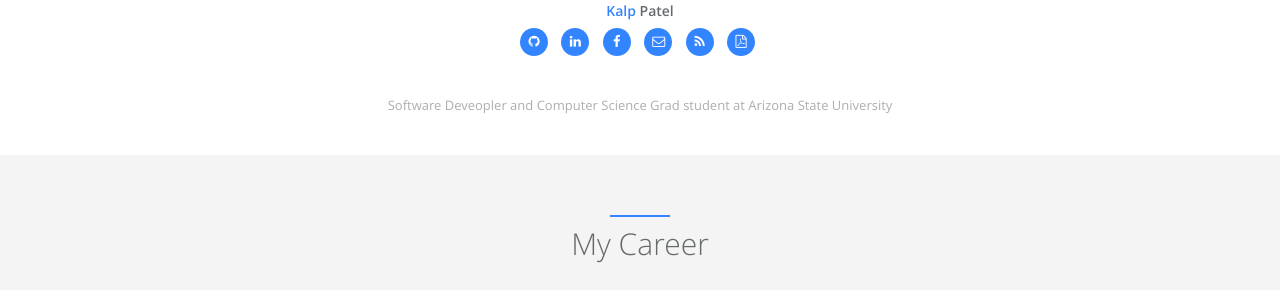
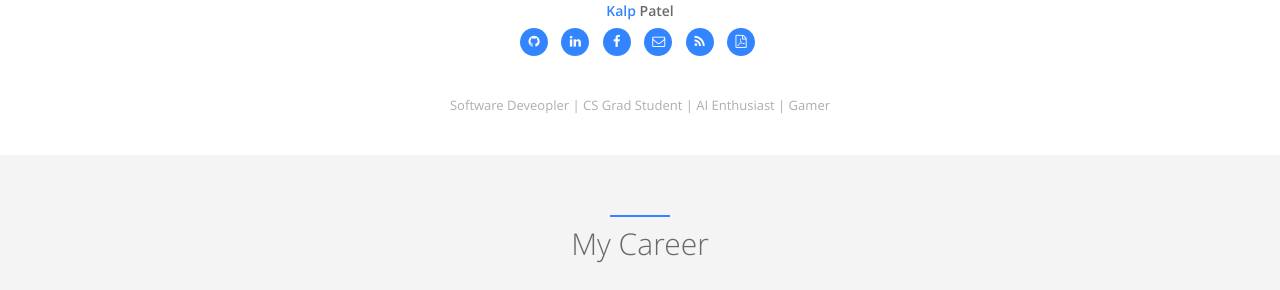
Before and after one commit to kalp121/kalp121.github.io, a Jekyll site: the page built from index.html, in a window 1280 px wide and 900 px high, scrolled down 563 px. Shown: the part 164-454 px from the top of the window. Built offline with Jekyll 4.4.1, drawn with Linux system fonts in a browser that asks for light colours.

Commit message:
Update _config.yml

```diff
--- a/_config.yml
+++ b/_config.yml
@@ -28,7 +28,7 @@ author:  # change following line to your infomation.
   skill_icon2:
     - name: fa-linux
     - name: icon-apache
-  desc: Software Deveopler and Computer Science Grad student at Arizona State University
+  desc: Software Deveopler | CS Grad Student | AI Enthusiast | Gamer
 
 # comment
 #disqus:  # if you wanna comment feature, go to https://disqus.com/ to get your configuration; if not, comment following two lines.
```
